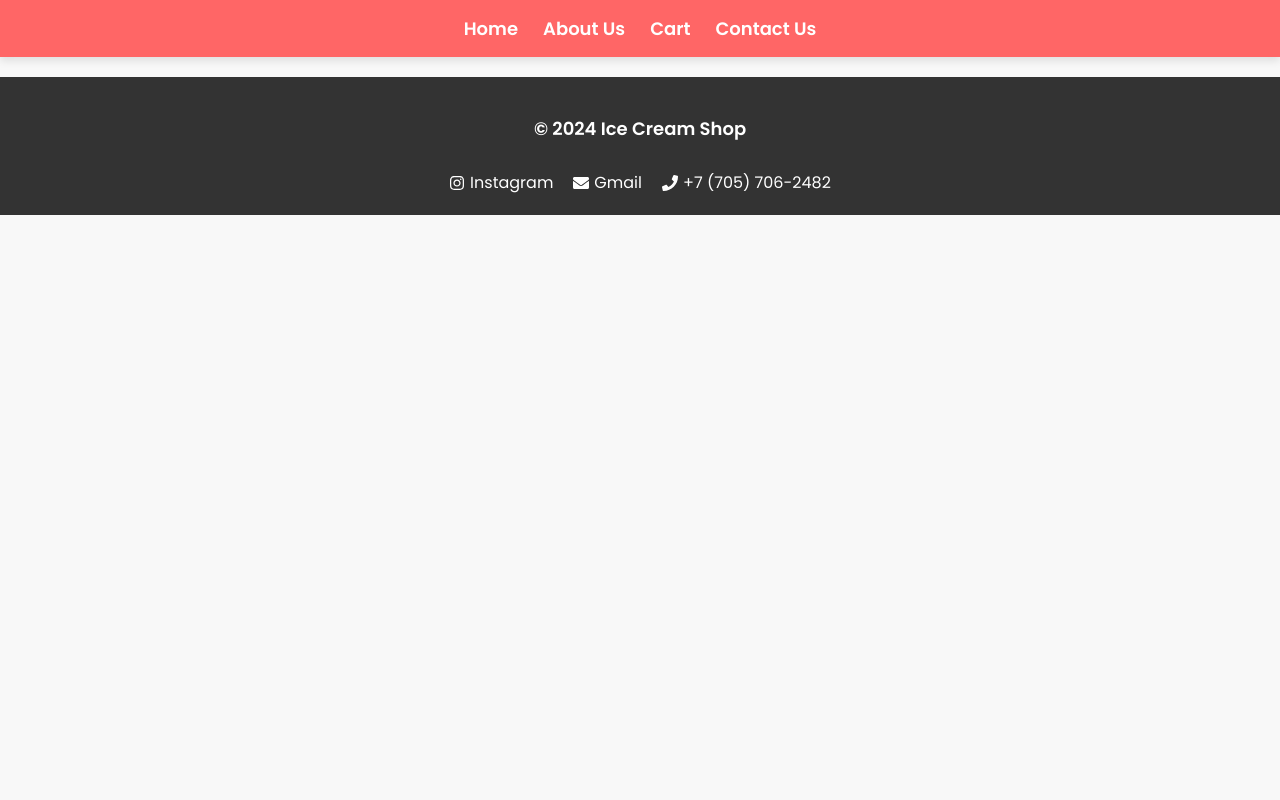
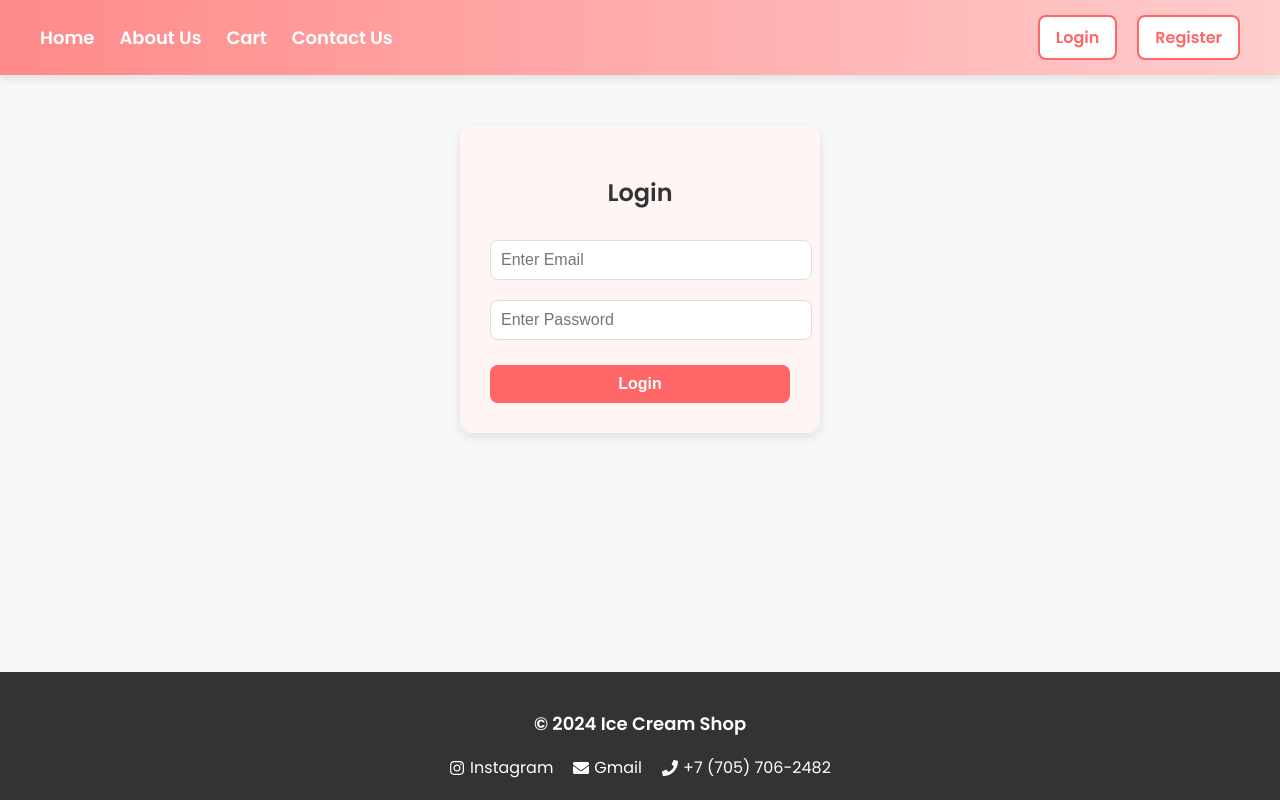
Before and after one commit to notsaniyaa/Main-page-of-final-project, a React (Create React App) app: page /login in a window 1280 px wide. Built offline with nearby package versions, Linux system fonts and the light colour scheme; no server answers.

Commit message:
firebase.js

```diff
--- a/package.json
+++ b/package.json
@@ -7,6 +7,7 @@
     "@testing-library/dom": "^10.4.0",
     "@testing-library/user-event": "^13.5.0",
     "express": "^5.1.0",
+    "firebase": "^11.6.1",
     "nodemon": "^3.1.9",
     "npm-run-all": "^4.1.5",
     "react": "^19.0.0",
@@ -26,7 +27,6 @@
     "predeploy": "npm run build",
     "deploy": "gh-pages -d build",
     "test:components": "react-scripts test src/components --coverage"
-
   },
   "eslintConfig": {
     "extends": [
--- a/src/App.js
+++ b/src/App.js
@@ -5,18 +5,32 @@ import Home from "./pages/Home";
 import Cart from "./pages/Cart";
 import AboutUs from "./pages/AboutUs";
 import { CartProvider } from "./context/cartContext";
+import Login from "./pages/Login";
+import Register from "./pages/Register";
 
 function App() {
   return (
     <CartProvider>
       <Router>
+        <div style={{
+          display: "flex",
+          flexDirection: "column",
+          minHeight: "100vh"
+        }}>
           <Navbar />
+
+          <div style={{ flex: 1 }}>
             <Routes>
               <Route path="/" element={<Home />} />
               <Route path="/about" element={<AboutUs />} />
               <Route path="/cart" element={<Cart />} />
+              <Route path="/login" element={<Login />} />
+              <Route path="/register" element={<Register />} />
             </Routes>
+          </div>
+
           <Footer />
+        </div>
       </Router>
     </CartProvider>
   );
--- a/src/components/Footer.js
+++ b/src/components/Footer.js
@@ -39,7 +39,7 @@ const styles = {
     fontWeight: "bold",
   },
   socials: {
-    marginTop: "10px",
+    marginTop: "auto",
     display: "flex",
     gap: "20px",
   },
--- a/src/components/Navbar.js
+++ b/src/components/Navbar.js
@@ -1,12 +1,48 @@
 import { Link } from "react-router-dom";
+import { useEffect, useState } from "react";
+import { auth } from "../firebase";
+import { onAuthStateChanged, signOut } from "firebase/auth";
 
 function Navbar() {
+  const [user, setUser] = useState(null);
+
+  useEffect(() => {
+    const unsubscribe = onAuthStateChanged(auth, (currentUser) => {
+      setUser(currentUser);
+    });
+    return () => unsubscribe();
+  }, []);
+
+  const handleLogout = async () => {
+    try {
+      await signOut(auth);
+    } catch (error) {
+      alert(error.message);
+    }
+  };
+
   return (
     <nav style={styles.navbar}>
-      <Link to="/" style={styles.link}>Home</Link>
-      <Link to="/about" style={styles.link}>About Us</Link>
-      <Link to="/cart" style={styles.link}>Cart</Link>
-      <a href="#contact" style={styles.link}>Contact Us</a>
+      <div style={styles.leftLinks}>
+        <Link to="/" style={styles.link}>Home</Link>
+        <Link to="/about" style={styles.link}>About Us</Link>
+        <Link to="/cart" style={styles.link}>Cart</Link>
+        <a href="#contact" style={styles.link}>Contact Us</a>
+      </div>
+
+      <div style={styles.authLinks}>
+        {user ? (
+          <>
+            <span style={styles.userText}>Hi, {user.email}</span>
+            <button onClick={handleLogout} style={styles.button}>Logout</button>
+          </>
+        ) : (
+          <>
+            <Link to="/login" style={styles.buttonLink}>Login</Link>
+            <Link to="/register" style={styles.buttonLink}>Register</Link>
+          </>
+        )}
+      </div>
     </nav>
   );
 }
@@ -14,18 +50,57 @@ function Navbar() {
 const styles = {
   navbar: {
     display: "flex",
-    justifyContent: "center",
+    justifyContent: "space-between",
+    alignItems: "center",
+    padding: "15px 40px",
+    background: "linear-gradient(90deg, #ff8a8a, #ffcccc)",
+    boxShadow: "0 4px 8px rgba(0, 0, 0, 0.1)",
+    position: "sticky",
+    top: 0,
+    zIndex: 100,
+  },
+  leftLinks: {
+    display: "flex",
     gap: "25px",
-    padding: "15px",
-    background: "#ff6666",
-    boxShadow: "0px 4px 8px rgba(0,0,0,0.1)",
+  },
+  authLinks: {
+    display: "flex",
+    gap: "20px",
+    alignItems: "center",
   },
   link: {
-    color: "white",
+    color: "#fff",
     textDecoration: "none",
     fontSize: "18px",
-    fontWeight: "bold",
-    transition: "color 0.3s",
+    fontWeight: "600",
+    transition: "all 0.3s",
+  },
+  buttonLink: {
+    backgroundColor: "#ffffff",
+    color: "#ff6666",
+    padding: "8px 16px",
+    borderRadius: "8px",
+    fontWeight: "600",
+    textDecoration: "none",
+    transition: "all 0.3s",
+    fontSize: "16px",
+    border: "2px solid #ff6666",
+  },
+  button: {
+    backgroundColor: "#ffffff",
+    color: "#ff6666",
+    padding: "8px 16px",
+    borderRadius: "8px",
+    fontWeight: "600",
+    border: "2px solid #ff6666",
+    cursor: "pointer",
+    transition: "all 0.3s",
+    fontSize: "16px",
+  },
+  userText: {
+    color: "#fff",
+    fontSize: "16px",
+    fontWeight: "600",
   },
 };
 
--- /dev/null
+++ b/src/firebase.js
@@ -0,0 +1,16 @@
+import { initializeApp } from "firebase/app";
+import { getAuth } from "firebase/auth";
+
+const firebaseConfig = {
+  apiKey: "AIzaSyDp4X1TcgOFQEPlOvZ9OU9LlE5dwlBCIbQ",
+  authDomain: "ice-cream-shop-dccd3.firebaseapp.com",
+  projectId: "ice-cream-shop-dccd3",
+  storageBucket: "ice-cream-shop-dccd3.appspot.com",
+  messagingSenderId: "463719909968",
+  appId: "1:463719909968:web:4c8e615d28e9ee20995f55",
+  measurementId: "G-CNTRSK77LC"
+};
+
+const app = initializeApp(firebaseConfig);
+
+export const auth = getAuth(app);
--- /dev/null
+++ b/src/pages/Login.jsx
@@ -0,0 +1,103 @@
+import { useState, useEffect } from "react";
+import { signInWithEmailAndPassword, signOut, onAuthStateChanged } from "firebase/auth";
+import { auth } from "../firebase";
+
+function Login() {
+  const [email, setEmail] = useState("");
+  const [password, setPassword] = useState("");
+  const [user, setUser] = useState(null);
+
+  useEffect(() => {
+    const unsubscribe = onAuthStateChanged(auth, (currentUser) => {
+      setUser(currentUser);
+    });
+    return () => unsubscribe();
+  }, []);
+
+  const handleLogin = async () => {
+    try {
+      await signInWithEmailAndPassword(auth, email, password);
+      setEmail("");
+      setPassword("");
+    } catch (error) {
+      alert(error.message);
+    }
+  };
+
+  const handleLogout = async () => {
+    try {
+      await signOut(auth);
+    } catch (error) {
+      alert(error.message);
+    }
+  };
+
+  return (
+    <div style={styles.container}>
+      {user ? (
+        <>
+          <h2>Logged in as: {user.email}</h2>
+          <button onClick={handleLogout} style={styles.button}>
+            Logout
+          </button>
+        </>
+      ) : (
+        <>
+          <h2>Login</h2>
+          <input
+            type="email"
+            placeholder="Enter Email"
+            value={email}
+            onChange={(e) => setEmail(e.target.value)}
+            style={styles.input}
+          />
+          <input
+            type="password"
+            placeholder="Enter Password"
+            value={password}
+            onChange={(e) => setPassword(e.target.value)}
+            style={styles.input}
+          />
+          <button onClick={handleLogin} style={styles.button}>
+            Login
+          </button>
+        </>
+      )}
+    </div>
+  );
+}
+
+const styles = {
+  container: {
+    margin: "50px auto",
+    width: "300px",
+    padding: "30px",
+    borderRadius: "12px",
+    boxShadow: "0 4px 12px rgba(0, 0, 0, 0.1)",
+    background: "#fff5f5",
+    textAlign: "center",
+  },
+  input: {
+    width: "100%",
+    padding: "10px",
+    margin: "10px 0",
+    borderRadius: "8px",
+    border: "1px solid #ddd",
+    fontSize: "16px",
+  },
+  button: {
+    width: "100%",
+    backgroundColor: "#ff6666",
+    color: "#fff",
+    padding: "10px",
+    marginTop: "15px",
+    borderRadius: "8px",
+    fontWeight: "bold",
+    fontSize: "16px",
+    border: "none",
+    cursor: "pointer",
+    transition: "background 0.3s",
+  },
+};
+
+export default Login;
--- /dev/null
+++ b/src/pages/Register.jsx
@@ -0,0 +1,77 @@
+import { useState } from "react";
+import { createUserWithEmailAndPassword } from "firebase/auth";
+import { auth } from "../firebase";
+
+function Register() {
+  const [email, setEmail] = useState("");
+  const [password, setPassword] = useState("");
+
+  const handleRegister = async () => {
+    try {
+      await createUserWithEmailAndPassword(auth, email, password);
+      alert("Registration successful!");
+      setEmail("");
+      setPassword("");
+    } catch (error) {
+      alert(error.message);
+    }
+  };
+
+  return (
+    <div style={styles.container}>
+      <h2>Register</h2>
+      <input
+        type="email"
+        placeholder="Enter Email"
+        value={email}
+        onChange={(e) => setEmail(e.target.value)}
+        style={styles.input}
+      />
+      <input
+        type="password"
+        placeholder="Enter Password"
+        value={password}
+        onChange={(e) => setPassword(e.target.value)}
+        style={styles.input}
+      />
+      <button onClick={handleRegister} style={styles.button}>
+        Register
+      </button>
+    </div>
+  );
+}
+
+const styles = {
+  container: {
+    margin: "50px auto",
+    width: "300px",
+    padding: "30px",
+    borderRadius: "12px",
+    boxShadow: "0 4px 12px rgba(0, 0, 0, 0.1)",
+    background: "#fff5f5",
+    textAlign: "center",
+  },
+  input: {
+    width: "100%",
+    padding: "10px",
+    margin: "10px 0",
+    borderRadius: "8px",
+    border: "1px solid #ddd",
+    fontSize: "16px",
+  },
+  button: {
+    width: "100%",
+    backgroundColor: "#ff6666",
+    color: "#fff",
+    padding: "10px",
+    marginTop: "15px",
+    borderRadius: "8px",
+    fontWeight: "bold",
+    fontSize: "16px",
+    border: "none",
+    cursor: "pointer",
+    transition: "background 0.3s",
+  },
+};
+
+export default Register;
```
Also changed, not shown: 1 other file (tests, documents, lock files or other folders). Lines whose indentation alone changed are shown as unchanged.
